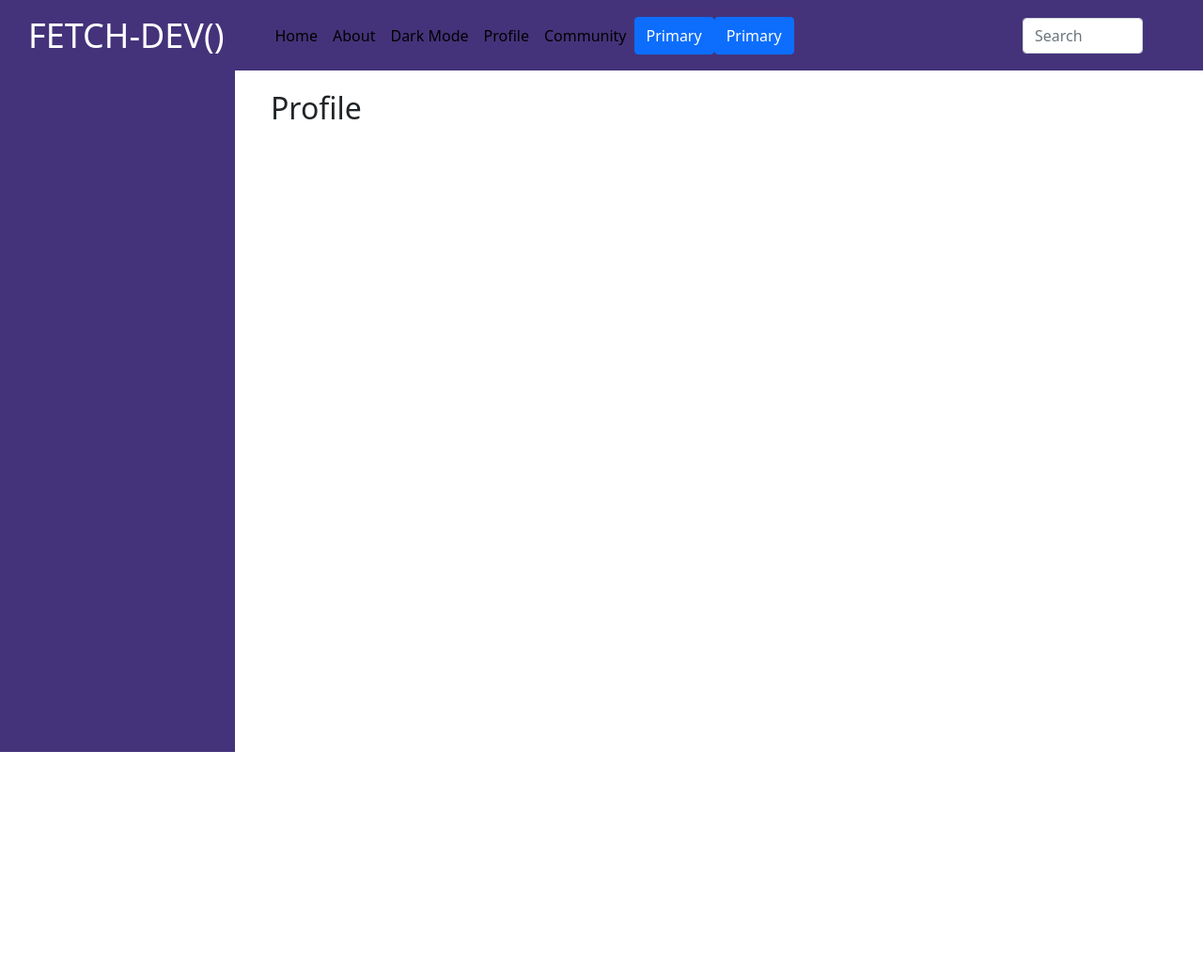
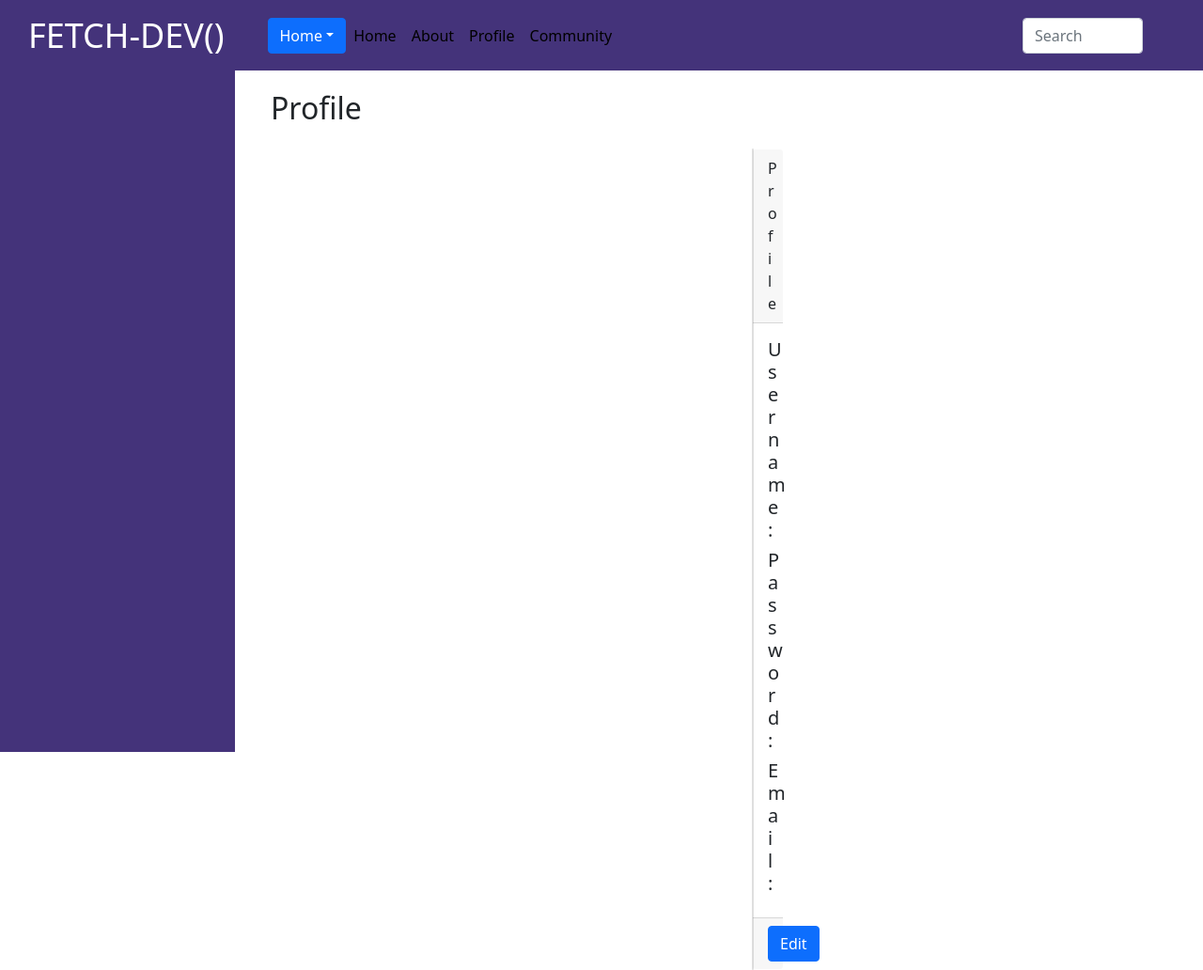
Before and after one commit to naldridge/Capstone-Project, a React (Create React App) app: page /profile in a window 1280 px wide. Shown: the whole page at 94% size. Before the commit the page ends 800 px from the top, so only its background shows below. Built offline with nearby package versions, Linux system fonts and the light colour scheme.

Commit message:
not sure whats different

```diff
--- a/src/components/Navbar.jsx
+++ b/src/components/Navbar.jsx
@@ -1,5 +1,12 @@
 import React from "react";
-import { Nav, Navbar, Form, FormControl, Button } from "react-bootstrap";
+import {
+  Nav,
+  Navbar,
+  Form,
+  FormControl,
+  DropdownButton,
+  Dropdown,
+} from "react-bootstrap";
 import styled from "styled-components";
 
 const Styles = styled.div`
@@ -40,6 +47,11 @@ export const NavBar = () => (
     <Navbar expand="lg">
       <Navbar.Brand href="/">FETCH-DEV()</Navbar.Brand>
       <Navbar.Toggle aria-controls="basic-navbar-nav" />
+      <DropdownButton id="dropdown-basic-button" title="Home">
+        <Dropdown.Item href="#/action-1">Action</Dropdown.Item>
+        <Dropdown.Item href="#/action-2">Another action</Dropdown.Item>
+        <Dropdown.Item href="#/action-3">Something else</Dropdown.Item>
+      </DropdownButton>
       <Form className="form-center">
         <FormControl type="text" placeholder="Search" className="" />
       </Form>
@@ -51,17 +63,15 @@ export const NavBar = () => (
         <Nav.Item>
           <Nav.Link href="/about">About</Nav.Link>
         </Nav.Item>
-        <Nav.Item>
+        {/* <Nav.Item>
           <Nav.Link href="/darkMode">Dark Mode</Nav.Link>
-        </Nav.Item>
+        </Nav.Item> */}
         <Nav.Item>
           <Nav.Link href="/profile">Profile</Nav.Link>
         </Nav.Item>
         <Nav.Item>
           <Nav.Link href="/community">Community</Nav.Link>
         </Nav.Item>
-        <Button variant="primary">Primary</Button>{" "}
-        <Button variant="primary">Primary</Button>
       </Nav>
     </Navbar>
   </Styles>
--- a/src/pages/Profile.jsx
+++ b/src/pages/Profile.jsx
@@ -1,5 +1,6 @@
 import React from "react";
 import styled from "styled-components";
+import { Card, Button } from "react-bootstrap";
 const GridWrapper2 = styled.div`
   display: grid;
   grid-gap: 10px;
@@ -11,18 +12,29 @@ const GridWrapper2 = styled.div`
   background: rgba(255, 255, 255);
 `;
 const GridWrapper1 = styled.div`
-  display: grid;
+  display: ;
   grid-gap: 10px;
   margin-top: 1em;
-  margin-left: 30em;
-  margin-right: 6em;
-  grid-template-columns: repeat(12, 1fr);
-  grid-auto-rows: minmax(25px, auto);
+  margin-left: 50em;
+  margin-right: 30em;
 `;
 export const Profile = () => (
   <>
     <GridWrapper2>
       <h2>Profile</h2>
     </GridWrapper2>
+    <GridWrapper1>
+      <Card className="text-center">
+        <Card.Header>Profile</Card.Header>
+        <Card.Body>
+          <Card.Title>Username:</Card.Title>
+          <Card.Title>Password:</Card.Title>
+          <Card.Title>Email:</Card.Title>
+        </Card.Body>
+        <Card.Footer className="text-muted">
+          <Button variant="primary">Edit</Button>
+        </Card.Footer>
+      </Card>
+    </GridWrapper1>
   </>
 );
```
